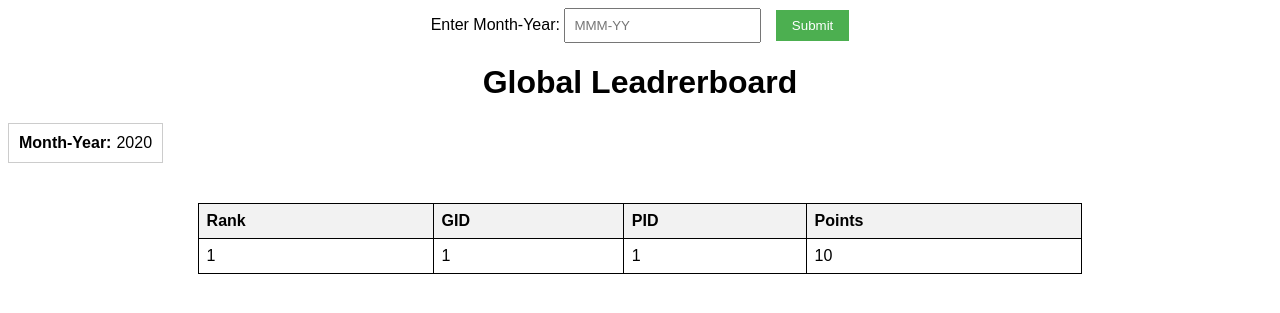
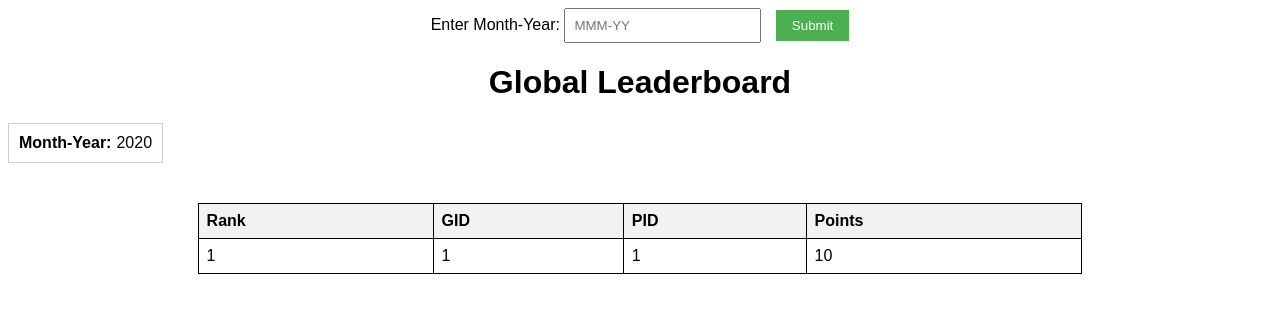
Before and after one commit to ajay-baviskar/eventsourcing-python, a Flask app: template templates/rank.html in a window 1280 px wide. Shown: the top 313 px of the page. Run offline with Flask 3, Linux system fonts and the light colour scheme; the template is opened without the code that fills it: most values are stand-ins (such as "Sample title", 1, 10 or a date in 2020); parts of the project's set-up code (start-up, migrations or seed data) failed here and were passed over.

Commit message:
Leaderboard spelling change

```diff
--- a/templates/rank.html
+++ b/templates/rank.html
@@ -3,7 +3,7 @@
   <head>
     <meta charset="UTF-8" />
     <meta name="viewport" content="width=device-width, initial-scale=1.0" />
-    <title>Global Leadrerboard</title>
+    <title>Global Leaderboard</title>
     <style>
       body {
         font-family: Arial, sans-serif;
@@ -76,7 +76,7 @@
       </form>
     </div>
 
-    <h1>Global Leadrerboard</h1>
+    <h1>Global Leaderboard</h1>
 
     <div class="info-box">
       <span class="info-label">Month-Year:</span>{{ mon_year }}
```
